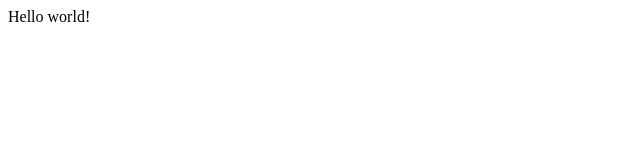
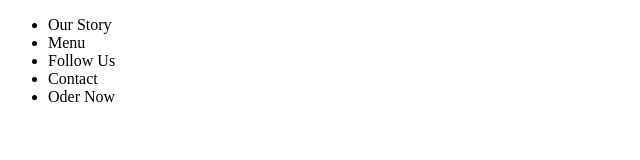
Before and after one commit to ntnhan30dh/wingit, a Gatsby site: page / in a window 1280 px wide. Shown: the whole page, without its empty margins (0-640 px from the left). Built offline with nearby package versions, Linux system fonts and the light colour scheme; Gatsby itself is replaced by a stand-in of ours.

Commit message:
first commit

```diff
--- a/src/pages/index.js
+++ b/src/pages/index.js
@@ -1,5 +1,21 @@
 import React from "react"
 
 export default function Home() {
-  return <div>Hello world!</div>
+  return (
+    <div>
+      <div className="menu">
+        <ul>
+          <li>Our Story</li>
+          <li>Menu</li>
+          <li>Follow Us</li>
+          <li>Contact</li>
+          <li>Oder Now</li>
+        </ul>
+      </div>
+      <div className="ourStory"></div>
+      <div className="menu"></div>
+      <div className="contact"></div>
+      <div className="followUs"></div>
+    </div>
+  )
 }
```
